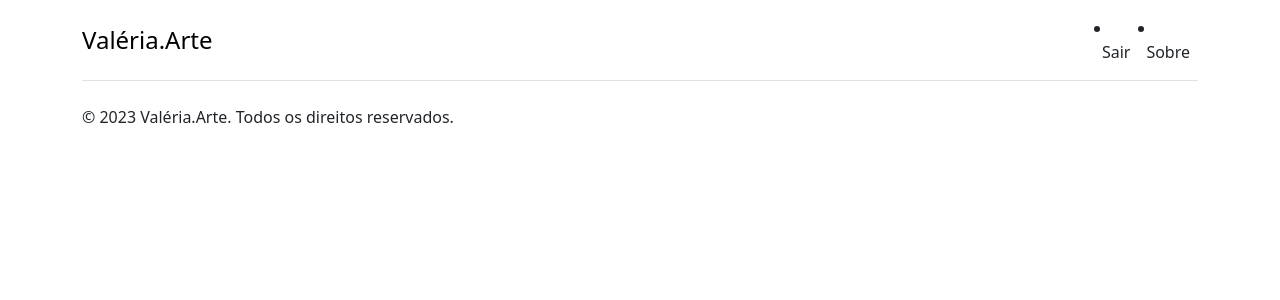
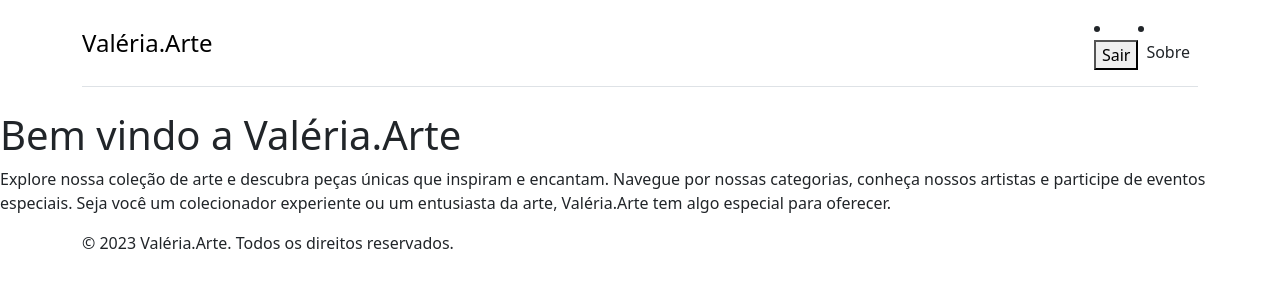
Before and after one commit to reicd/valeria_arte, a Django app: page /index/ in a window 1280 px wide. Shown: the top 300 px of the page. Run offline with Django 5.2, Linux system fonts and the light colour scheme; a user stored in the database is signed in.

Commit message:
Erro corrigido
Site ok!

```diff
--- a/templates/_layout2.html
+++ b/templates/_layout2.html
@@ -11,10 +11,14 @@
     <header class="d-flex flex-wrap justify-content-center py-3 mb-4 border-bottom">
         <a href="{% url 'index' %}" class="d-flex align-items-center mb-3 mb-md-0 me-md-auto link-body-emphasis text-decoration-none">
     <span class="fs-4">Valéria.Arte</span></a>
-    <ul class="nav nav-pills"></ul>
+<ul class="nav nav-pills list-unstyled;"></ul>
             {% if user.is_authenticated %}
-        <li class="nav-item">
-            <a href="{% url 'logout' %}" class="nav-link px-2 link-dark">Sair</a>
+        <li class="nav-item;">
+            <form action="{% url 'logout' %}" method="post">
+                    {% csrf_token %}
+                <button type="submit">Sair</button>
+            </form>
+            <!-- <a href="{% url 'index' %}" class="nav-link px-2 link-dark">Sair</a> -->
         </li>
             {% else %}
         <li class="nav-item">
@@ -35,8 +39,8 @@
 {% endblock header %}
 
 {% block main %}
-{% block content %}
-{% endblock content %}
+    {% block content %}
+    {% endblock content %}
 {% endblock main %}
 
 {% block footer %}
--- a/templates/index.html
+++ b/templates/index.html
@@ -1,4 +1,9 @@
 {% extends "_layout2.html" %}
+
+{% block content %}
+<h1>Bem vindo a Valéria.Arte</h1>
+<p>Explore nossa coleção de arte e descubra peças únicas que inspiram e encantam. Navegue por nossas categorias, conheça nossos artistas e participe de eventos especiais. Seja você um colecionador experiente ou um entusiasta da arte, Valéria.Arte tem algo especial para oferecer.</p>
+{% endblock %}
 
 
 
```
Also changed, not shown: db.sqlite3.
